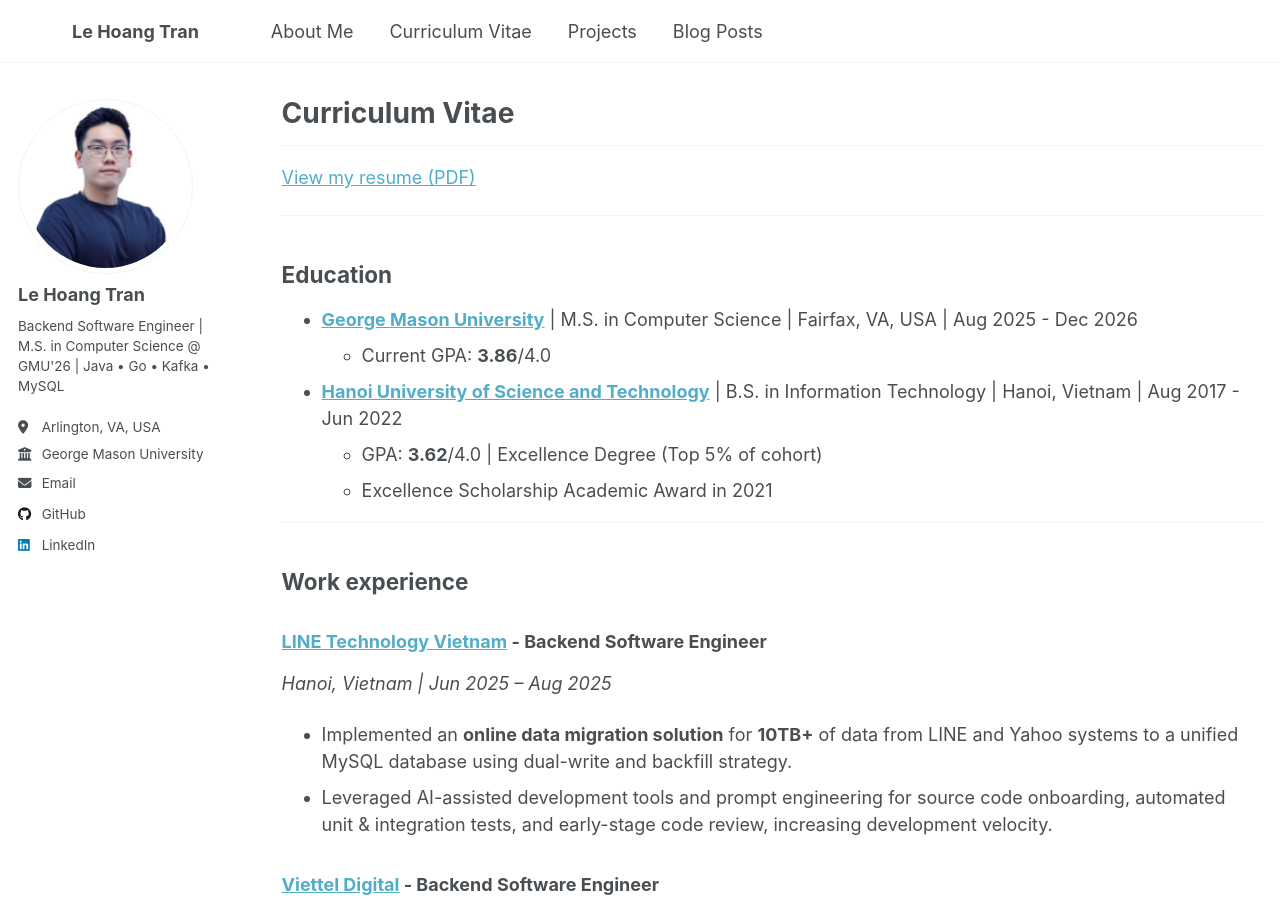
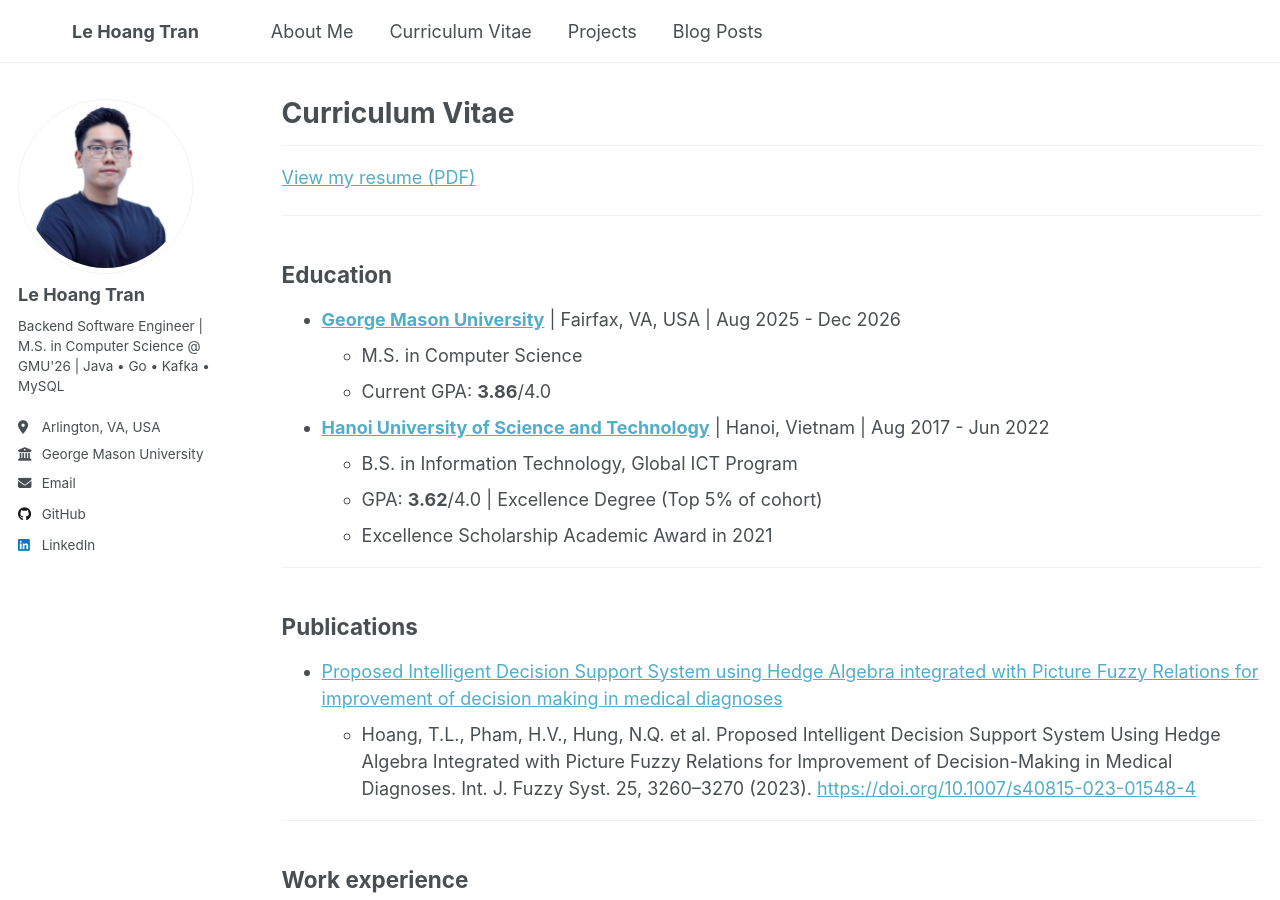
Before and after one commit to lehoangtran289/lehoangtran289.github.io, a Jekyll site: the page built from _pages/cv.md, in a window 1280 px wide and 900 px high. Built offline with Jekyll 4.4.1, drawn with Linux system fonts in a browser that asks for light colours; a script that is not in the unit is left out; some of the changed text lies outside the part shown.

Commit message:
fix: Update education details and add publications section in CV

```diff
--- a/_pages/cv.md
+++ b/_pages/cv.md
@@ -19,12 +19,21 @@ redirect_from:
 
 ## Education
 
-- [**George Mason University**](https://cec.gmu.edu/) \| M.S. in Computer Science \| Fairfax, VA, USA \| Aug 2025 - Dec 2026
+- [**George Mason University**](https://cec.gmu.edu/) \| Fairfax, VA, USA \| Aug 2025 - Dec 2026
+  - M.S. in Computer Science
   - Current GPA: **3.86**/4.0
 
-- [**Hanoi University of Science and Technology**](https://soict.hust.edu.vn/en/) \| B.S. in Information Technology \| Hanoi, Vietnam \| Aug 2017 - Jun 2022
+- [**Hanoi University of Science and Technology**](https://soict.hust.edu.vn/en/) \| Hanoi, Vietnam \| Aug 2017 - Jun 2022
+  - B.S. in Information Technology, Global ICT Program
   - GPA: **3.62**/4.0 \| Excellence Degree (Top 5% of cohort)
   - Excellence Scholarship Academic Award in 2021
+
+---
+
+## Publications
+
+- [Proposed Intelligent Decision Support System using Hedge Algebra integrated with Picture Fuzzy Relations for improvement of decision making in medical diagnoses](https://doi.org/10.1007/s40815-023-01548-4)
+  - Hoang, T.L., Pham, H.V., Hung, N.Q. et al. Proposed Intelligent Decision Support System Using Hedge Algebra Integrated with Picture Fuzzy Relations for Improvement of Decision-Making in Medical Diagnoses. Int. J. Fuzzy Syst. 25, 3260–3270 (2023). <https://doi.org/10.1007/s40815-023-01548-4>
 
 ---
 
```
Also changed, not shown: other parts of _pages/cv.md (+1 -8 lines).
